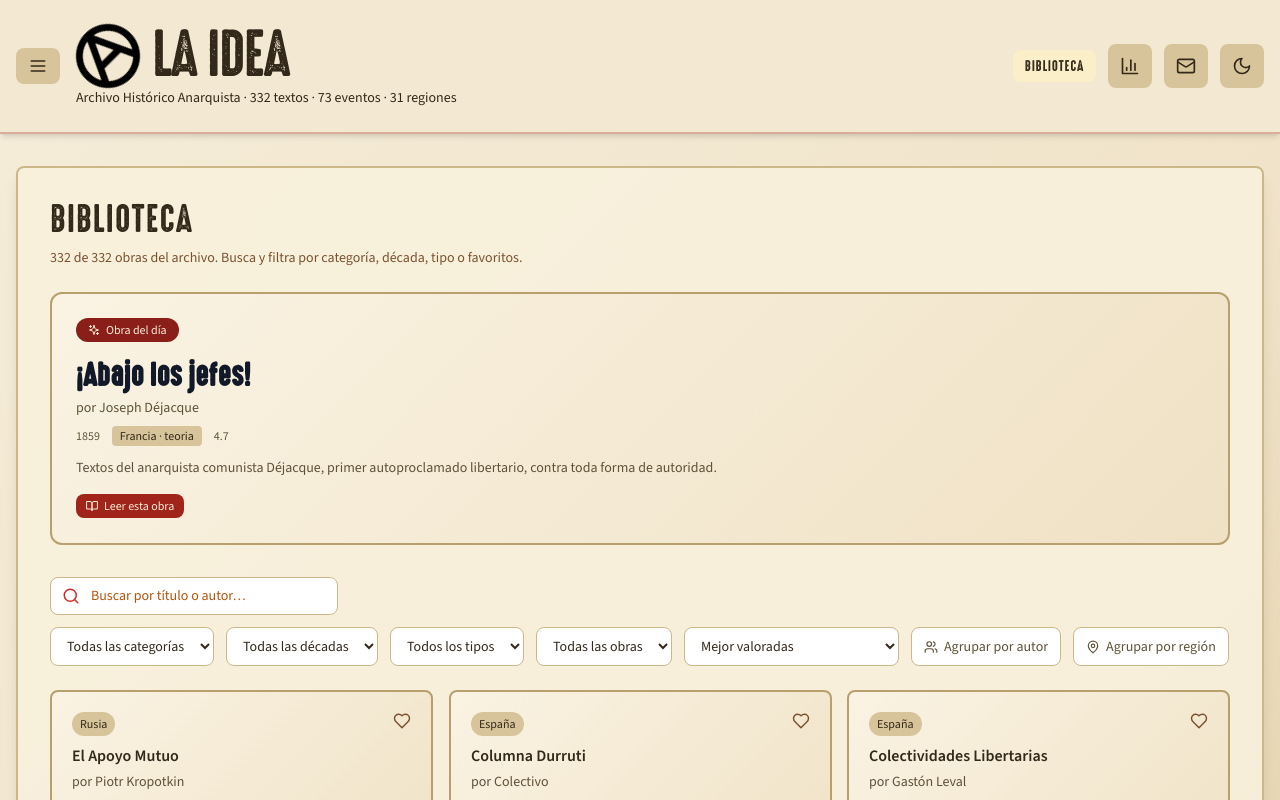
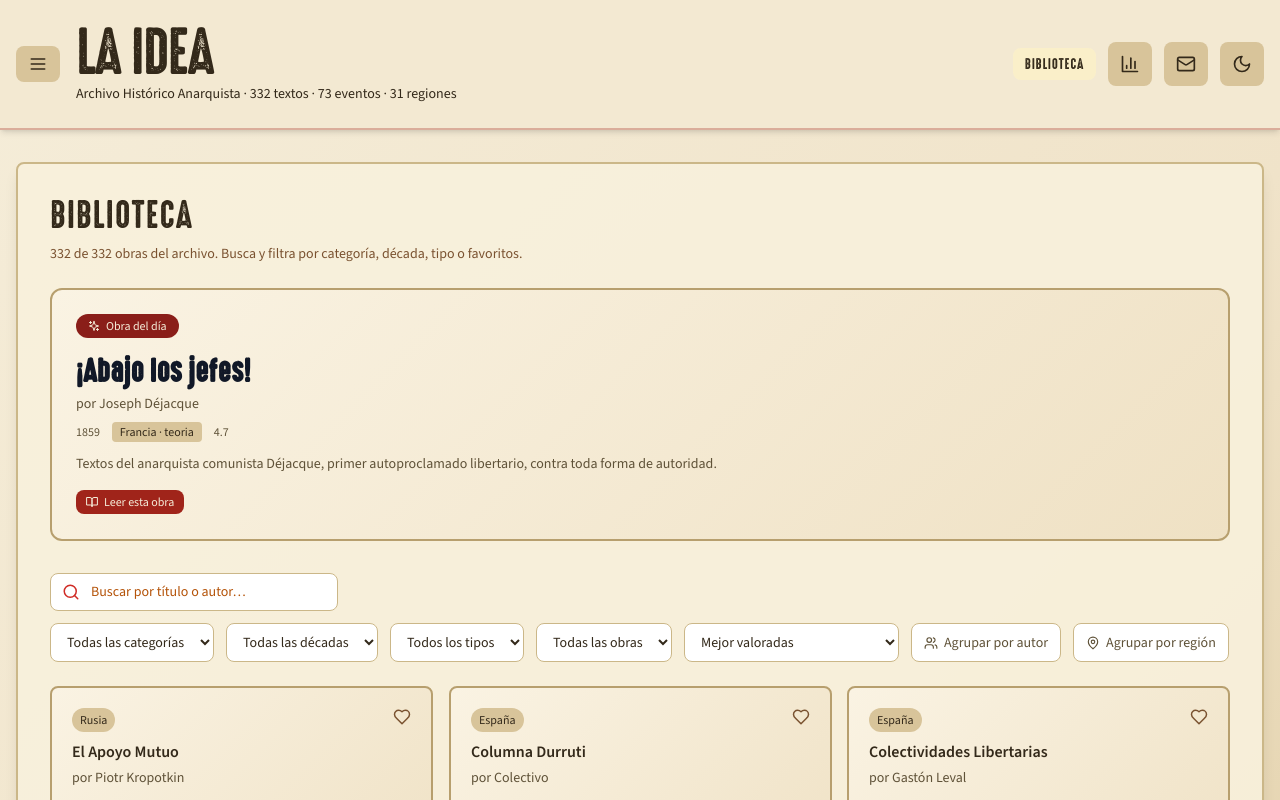
Before and after one commit to Ruben-developer/biblioteca-anarquista, a React (Vite) app: page / in a window 1280 px wide. Shown: the top 800 px of the page. Built offline with nearby package versions, Linux system fonts and the light colour scheme; a web font is replaced by a local one.

Commit message:
fix: header solo texto La Idea sin imagen

```diff
--- a/src/components/Header.jsx
+++ b/src/components/Header.jsx
@@ -73,7 +73,6 @@ const Header = ({
             <h1
               className={`text-4xl sm:text-5xl md:text-5xl lg:text-6xl font-display tracking-tight uppercase flex items-center gap-2 md:gap-3 ${darkMode ? 'text-red-500' : ''}`}
             >
-              <img src="/favicon.png" alt="" className="w-12 h-12 sm:w-14 sm:h-14 md:w-14 md:h-14 lg:w-16 lg:h-16 inline-block -rotate-45" />
               <span className="break-words">La Idea</span>
             </h1>
             <p className={`hidden sm:block text-xs sm:text-sm ${darkMode ? 'text-gray-400' : 'text-amber-900'}`}>
```
